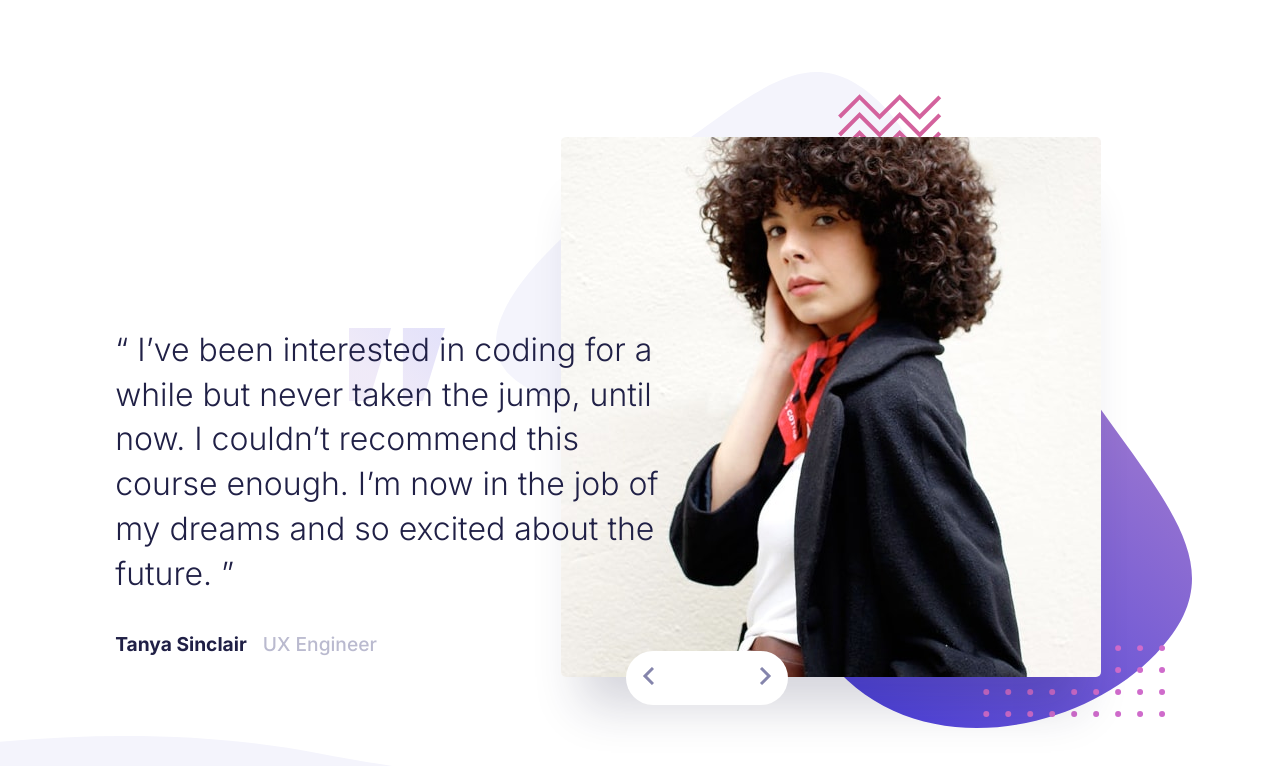
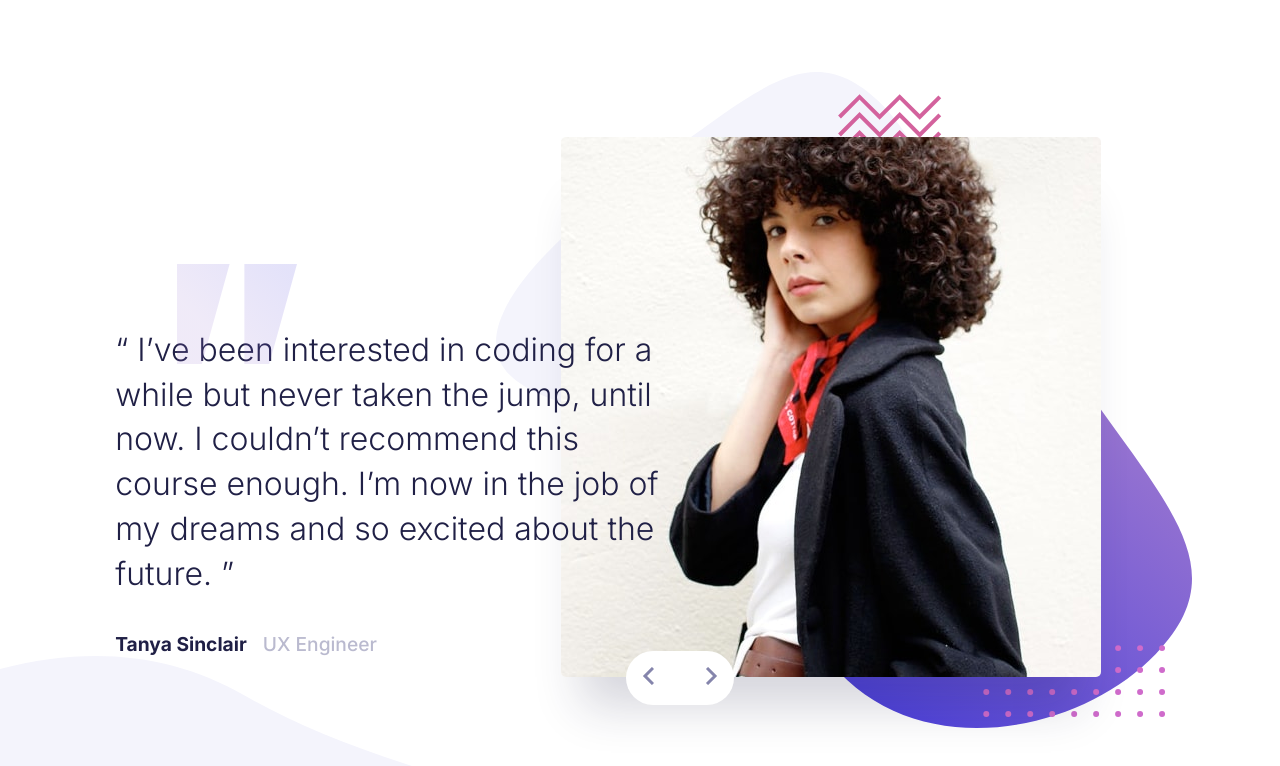
Before and after one commit to MohtashimAli85/coding-bootcamp-testimonials-slider-master, a plain HTML site: page index.html in a window 1280 px wide. Drawn offline with Linux system fonts and the light colour scheme.

Commit message:
Update style.css

```diff
--- a/style.css
+++ b/style.css
@@ -73,10 +73,19 @@ img {
 .testimonial .text {
   font-weight: 300;
   line-height: 1.4;
+
+  padding-top: 1.2rem;
+}
+.testimonial .text:before {
+  content: "";
   background: url("images/pattern-quotes.svg") no-repeat center;
-  background-size: 17% 27%;
-  background-position-y: 0rem;
-  padding-top: 1.2rem;
+  background-size: contain;
+  width: 100%;
+  height: 50px;
+  display: inline-block;
+  position: absolute;
+  top: 60%;
+  left: 0;
 }
 .testimonial .userName {
   margin: 1.5rem 0 0.2rem;
@@ -88,10 +97,11 @@ img {
   font-weight: 500;
   font-size: 14px;
 }
-.testimonial .text {
-}
 
 @media screen and (min-width: 768px) {
+  body {
+    background-size: 42% 18%;
+  }
   .row,
   .testimonialCard {
     display: flex;
@@ -121,6 +131,7 @@ img {
   .btns {
     top: -30px;
     left: 12%;
+    width: 20%;
   }
   .testimonial {
     position: absolute;
@@ -134,6 +145,11 @@ img {
     font-size: 2rem;
     padding: 0;
   }
+  .testimonial .text:before {
+    top: -4rem;
+    left: -10rem;
+    height: 100px;
+  }
   .testimonial .userName {
     margin: 0;
     margin-right: 1rem;
```
